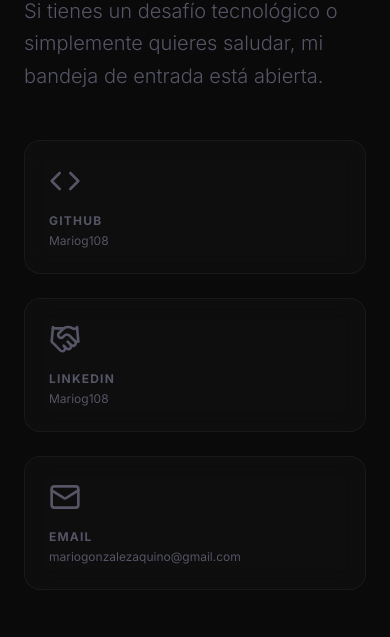
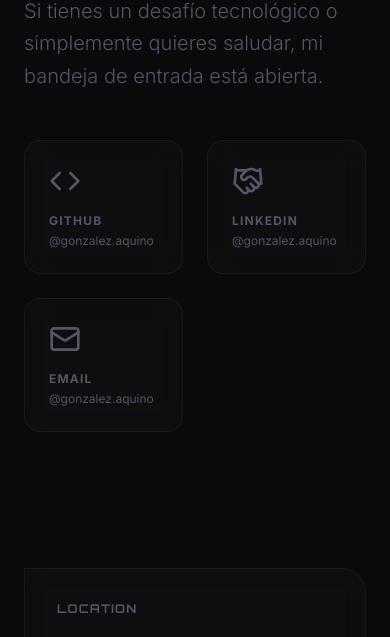
Before and after one commit to MarioG108/portfolioSSG, a Next.js app: page / in a window 390 px wide. Shown: the part 5798-6435 px from the top of the page. Built offline with nearby package versions, Linux system fonts and the light colour scheme.

Commit message:
mailsorc

```diff
--- a/src/components/sections/Contact.tsx
+++ b/src/components/sections/Contact.tsx
@@ -138,7 +138,7 @@ export const Contact = () => {
           <div className="w-20 h-1 bg-neon-cyan mx-auto"></div>
         </div>
 
-        <div className="contact-grid grid grid-cols-1 lg:grid-cols-2 gap-16">
+        <div className="contact-grid grid grid-cols-1 md:grid-cols-2 g:grid-cols-1 gap-16">
           {/* <div className="contact-card p-10 glass rounded-3xl border border-white/5 relative overflow-hidden group">
             <div className="absolute -top-24 -left-24 w-48 h-48 bg-neon-cyan/10 blur-[100px] rounded-full group-hover:bg-neon-cyan/20 transition-all pointer-events-none"></div>
 
@@ -195,20 +195,18 @@ export const Contact = () => {
                 {t.contact.collabText}
               </p>
 
-              <div className="grid grid-cols-1 sm:grid-cols-2 gap-6 mb-12">
+              <div className="grid grid-cols-2 gap-6 mb-12">
                 {socials.map((social, idx) => {
                   const Icon = (LucideIcons as any)[social.icon] || LucideIcons.HelpCircle;
                   return (
                     <a
                       key={idx}
                       href={social.url}
-                      target="_blank"
-                      rel="noopener noreferrer"
                       className="social-item group p-6 glass rounded-2xl border border-white/5 hover:border-neon-pink hover:shadow-neon-pink transition-all duration-500 interactive"
                     >
                       <Icon className="text-text-muted group-hover:text-neon-pink transition-colors mb-4" size={32} />
                       <div className="text-xs font-bold uppercase tracking-widest text-text-muted group-hover:text-white">{social.platform}</div>
-                      <div className="text-xs text-text-muted truncate mt-1">{social.handle}</div>
+                      <div className="text-xs text-text-muted truncate mt-1">@gonzalez.aquino</div>
                     </a>
                   );
                 })}
--- a/src/data/portfolio.ts
+++ b/src/data/portfolio.ts
@@ -307,5 +307,5 @@ export const portfolioData: { [key: string]: Translation } = {
 export const socials = [
   { platform: "GitHub", url: "https://github.com/Mariog108", handle: "Mariog108", icon: "Code" },
   { platform: "LinkedIn", url: "https://www.linkedin.com/in/Mariog108", handle: "Mariog108", icon: "Handshake" },
-  { platform: "Email", url: "mailto:mariogonzalezaquino@gmail.com", handle: "mariogonzalezaquino@gmail.com", icon: "Mail" },
+  { platform: "Email", url: "mailto:mariogonzalezaquino+mario-g@gmail.com", handle: "mariogonzalezaquino@gmail.com", icon: "Mail" },
 ];
```
